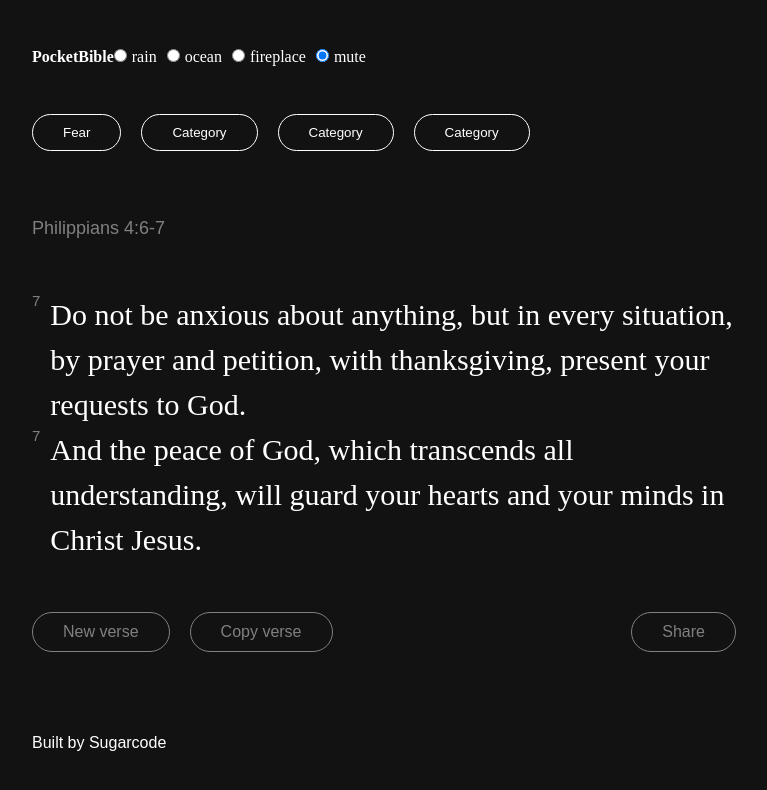
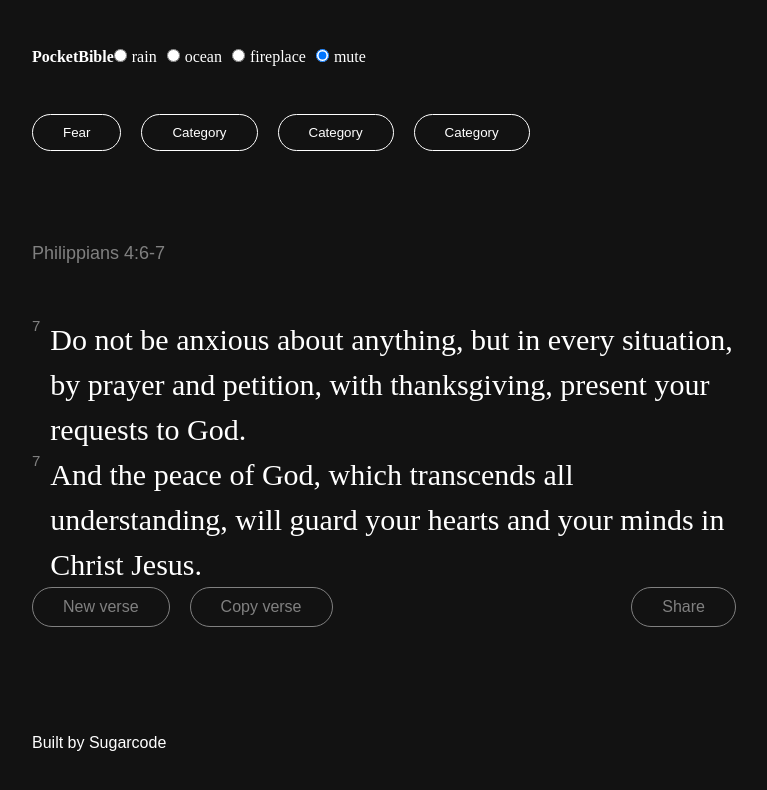
Before and after one commit to emmanuelojiji/pocket-bible-22, a React (Create React App) app: page / in a window 1280 px wide. Shown: the top 790 px of the page, without its empty margins (256-1023 px from the left). Built offline with nearby package versions, Linux system fonts and the light colour scheme.

Commit message:
Button-container display none (test purposes)

```diff
--- a/src/App.scss
+++ b/src/App.scss
@@ -54,7 +54,11 @@
   display: flex;
   width: 100%;
   justify-content: space-between;
-  margin-top: 50px;
+
+
+  @media (max-width: 900px) {
+    display:none;
+  }
 }
 
 .button-transparent {
```
